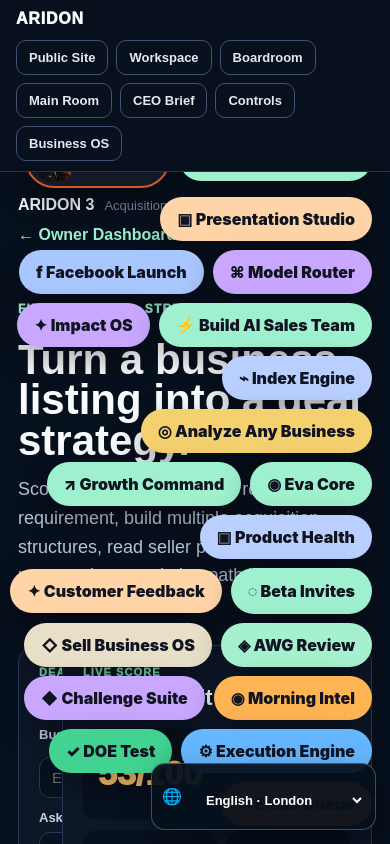
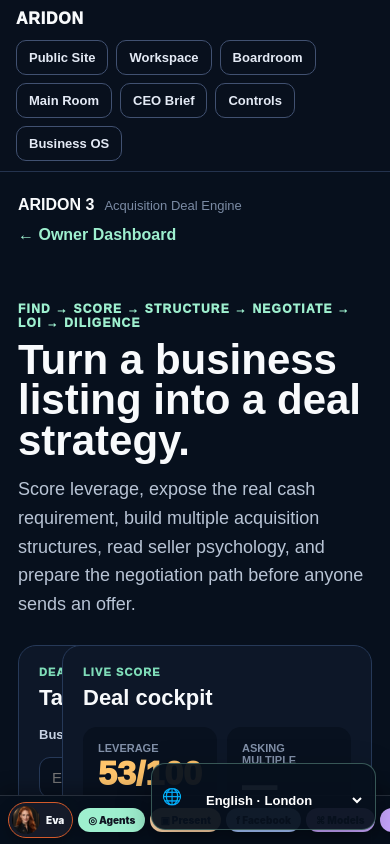
Before and after one commit to jimrusk/aridon-app, a Next.js app: page /acquisitions in a window 390 px wide. Shown: the top 844 px of the page. Built offline with nearby package versions, Linux system fonts and the light colour scheme.

Commit message:
Fix mobile launcher dock sizing and overflow

```diff
--- a/app/InternalLaunchers.tsx
+++ b/app/InternalLaunchers.tsx
@@ -5,8 +5,16 @@
 import { EVA_AVATAR } from '../lib/evaIdentity';
 
 const launcherStyle = {
-  color: '#101421', borderRadius: '999px', padding: '12px 17px', fontWeight: 900,
-  textDecoration: 'none', boxShadow: '0 12px 30px rgba(0,0,0,0.35)',
+  color: '#101421',
+  borderRadius: '999px',
+  padding: '7px 10px',
+  fontSize: '10px',
+  lineHeight: 1,
+  fontWeight: 900,
+  textDecoration: 'none',
+  boxShadow: '0 5px 14px rgba(0,0,0,0.28)',
+  whiteSpace: 'nowrap',
+  flex: '0 0 auto',
 } as const;
 
 export default function InternalLaunchers() {
@@ -33,30 +41,75 @@
   ) return null;
 
   return (
-    <div style={{ position: 'fixed', right: '18px', bottom: '18px', zIndex: 1000, display: 'flex', gap: '9px', flexWrap: 'wrap', justifyContent: 'flex-end', alignItems: 'center' }}>
-      <Link href="/eva-chat" aria-label="Chat with Eva" title="Chat with Eva" style={{ display: 'flex', alignItems: 'center', gap: '9px', background: '#151A28', color: '#F5F7FB', border: '2px solid #D45A2A', borderRadius: '999px', padding: '4px 12px 4px 4px', fontWeight: 900, textDecoration: 'none', boxShadow: '0 12px 32px rgba(0,0,0,.42)' }}>
-        <img src={EVA_AVATAR} alt="Eva" style={{ width: '46px', height: '46px', borderRadius: '50%', objectFit: 'cover', display: 'block' }} /><span>Eva Chat</span>
+    <div
+      aria-label="Aridon internal shortcuts"
+      style={{
+        position: 'fixed',
+        left: 0,
+        right: 0,
+        bottom: 0,
+        zIndex: 1000,
+        display: 'flex',
+        flexWrap: 'nowrap',
+        gap: '5px',
+        alignItems: 'center',
+        overflowX: 'auto',
+        overflowY: 'hidden',
+        maxWidth: '100vw',
+        padding: '6px 8px max(6px, env(safe-area-inset-bottom))',
+        background: 'rgba(7,16,29,.96)',
+        borderTop: '1px solid rgba(255,255,255,.13)',
+        boxShadow: '0 -6px 18px rgba(0,0,0,.28)',
+        backdropFilter: 'blur(12px)',
+        WebkitBackdropFilter: 'blur(12px)',
+        WebkitOverflowScrolling: 'touch',
+      }}
+    >
+      <Link
+        href="/eva-chat"
+        aria-label="Chat with Eva"
+        title="Chat with Eva"
+        style={{
+          display: 'flex',
+          alignItems: 'center',
+          gap: '6px',
+          background: '#151A28',
+          color: '#F5F7FB',
+          border: '1px solid #D45A2A',
+          borderRadius: '999px',
+          padding: '3px 8px 3px 3px',
+          fontSize: '10px',
+          lineHeight: 1,
+          fontWeight: 900,
+          textDecoration: 'none',
+          boxShadow: '0 5px 14px rgba(0,0,0,.28)',
+          whiteSpace: 'nowrap',
+          flex: '0 0 auto',
+        }}
+      >
+        <img src={EVA_AVATAR} alt="Eva" style={{ width: '28px', height: '28px', borderRadius: '50%', objectFit: 'cover', display: 'block' }} />
+        <span>Eva</span>
       </Link>
-      <Link href="/agent-supervisor" aria-label="Open Aridon Agent Supervisor" style={{ ...launcherStyle, background: '#9EF0CF' }}>◎ Agent Supervisor</Link>
-      <Link href="/presentation-studio" aria-label="Open Aridon Presentation Studio" style={{ ...launcherStyle, background: '#FFD5A8' }}>▣ Presentation Studio</Link>
-      <Link href="/facebook-launch" aria-label="Open Aridon Facebook Page Launch Center" style={{ ...launcherStyle, background: '#A8C7FF' }}>f Facebook Launch</Link>
-      <Link href="/model-router" aria-label="Open Aridon model router" style={{ ...launcherStyle, background: '#C9A7FF' }}>⌘ Model Router</Link>
-      <Link href="/impact-os" aria-label="Open Aridon Impact OS" style={{ ...launcherStyle, background: '#C9A7FF' }}>✦ Impact OS</Link>
-      <Link href="/sales-team" aria-label="Build an AI sales team from a company website" style={{ ...launcherStyle, background: '#9EF0CF' }}>⚡ Build AI Sales Team</Link>
-      <Link href="/site-indexing" aria-label="Open Aridon Index Engine" style={{ ...launcherStyle, background: '#B9CFFF' }}>⌁ Index Engine</Link>
-      <Link href="/analyze-business" aria-label="Analyze any business website" style={{ ...launcherStyle, background: '#F4D06F' }}>◎ Analyze Any Business</Link>
-      <Link href="/business-os/growth-command" aria-label="Open Aridon Growth Command" style={{ ...launcherStyle, background: '#9EF0CF' }}>↗ Growth Command</Link>
+      <Link href="/agent-supervisor" aria-label="Open Aridon Agent Supervisor" style={{ ...launcherStyle, background: '#9EF0CF' }}>◎ Agents</Link>
+      <Link href="/presentation-studio" aria-label="Open Aridon Presentation Studio" style={{ ...launcherStyle, background: '#FFD5A8' }}>▣ Present</Link>
+      <Link href="/facebook-launch" aria-label="Open Aridon Facebook Page Launch Center" style={{ ...launcherStyle, background: '#A8C7FF' }}>f Facebook</Link>
+      <Link href="/model-router" aria-label="Open Aridon model router" style={{ ...launcherStyle, background: '#C9A7FF' }}>⌘ Models</Link>
+      <Link href="/impact-os" aria-label="Open Aridon Impact OS" style={{ ...launcherStyle, background: '#C9A7FF' }}>✦ Impact</Link>
+      <Link href="/sales-team" aria-label="Build an AI sales team from a company website" style={{ ...launcherStyle, background: '#9EF0CF' }}>⚡ Sales AI</Link>
+      <Link href="/site-indexing" aria-label="Open Aridon Index Engine" style={{ ...launcherStyle, background: '#B9CFFF' }}>⌁ Index</Link>
+      <Link href="/analyze-business" aria-label="Analyze any business website" style={{ ...launcherStyle, background: '#F4D06F' }}>◎ Analyze</Link>
+      <Link href="/business-os/growth-command" aria-label="Open Aridon Growth Command" style={{ ...launcherStyle, background: '#9EF0CF' }}>↗ Growth</Link>
       <Link href="/eva-core" aria-label="Open Eva Core inner-world lab" style={{ ...launcherStyle, background: '#9EF0CF' }}>◉ Eva Core</Link>
-      <Link href="/customers/metrics" aria-label="Open customer product health" style={{ ...launcherStyle, background: '#B9CFFF' }}>▣ Product Health</Link>
-      <Link href="/customers/feedback" aria-label="Review customer feedback" style={{ ...launcherStyle, background: '#FFD5A8' }}>✦ Customer Feedback</Link>
-      <Link href="/customers/beta" aria-label="Create no-cost customer beta invite" style={{ ...launcherStyle, background: '#9EF0CF' }}>◌ Beta Invites</Link>
-      <Link href="/business-os" aria-label="Open Private Business OS sales page" style={{ ...launcherStyle, background: '#E8DFC9' }}>◇ Sell Business OS</Link>
-      <Link href="/advisors/awg1000" aria-label="Open AWG-1000 challenge pack" style={{ ...launcherStyle, background: '#A4F0CF' }}>◈ AWG Review</Link>
-      <Link href="/advisors" aria-label="Open Executive Challenge Suite" style={{ ...launcherStyle, background: '#C9A7FF' }}>◆ Challenge Suite</Link>
-      <Link href="/intelligence" aria-label="Open Aridon Intelligence Center" style={{ ...launcherStyle, background: '#FFB454' }}>◉ Morning Intel</Link>
-      <Link href="/execution/doe-test" aria-label="Open DOE execution test portfolio" style={{ ...launcherStyle, background: '#42D392' }}>✓ DOE Test</Link>
-      <Link href="/execution" aria-label="Open Execution Replacement Layer" style={{ ...launcherStyle, background: '#65B7FF' }}>⚙ Execution Engine</Link>
-      <Link href="/email" aria-label="Open Email Command Center" style={{ ...launcherStyle, background: '#E87722' }}>✉ Email Queue</Link>
+      <Link href="/customers/metrics" aria-label="Open customer product health" style={{ ...launcherStyle, background: '#B9CFFF' }}>▣ Health</Link>
+      <Link href="/customers/feedback" aria-label="Review customer feedback" style={{ ...launcherStyle, background: '#FFD5A8' }}>✦ Feedback</Link>
+      <Link href="/customers/beta" aria-label="Create no-cost customer beta invite" style={{ ...launcherStyle, background: '#9EF0CF' }}>◌ Beta</Link>
+      <Link href="/business-os" aria-label="Open Private Business OS sales page" style={{ ...launcherStyle, background: '#E8DFC9' }}>◇ Business OS</Link>
+      <Link href="/advisors/awg1000" aria-label="Open AWG-1000 challenge pack" style={{ ...launcherStyle, background: '#A4F0CF' }}>◈ AWG</Link>
+      <Link href="/advisors" aria-label="Open Executive Challenge Suite" style={{ ...launcherStyle, background: '#C9A7FF' }}>◆ Challenge</Link>
+      <Link href="/intelligence" aria-label="Open Aridon Intelligence Center" style={{ ...launcherStyle, background: '#FFB454' }}>◉ Intel</Link>
+      <Link href="/execution/doe-test" aria-label="Open DOE execution test portfolio" style={{ ...launcherStyle, background: '#42D392' }}>✓ DOE</Link>
+      <Link href="/execution" aria-label="Open Execution Replacement Layer" style={{ ...launcherStyle, background: '#65B7FF' }}>⚙ Execute</Link>
+      <Link href="/email" aria-label="Open Email Command Center" style={{ ...launcherStyle, background: '#E87722' }}>✉ Email</Link>
     </div>
   );
 }
```
